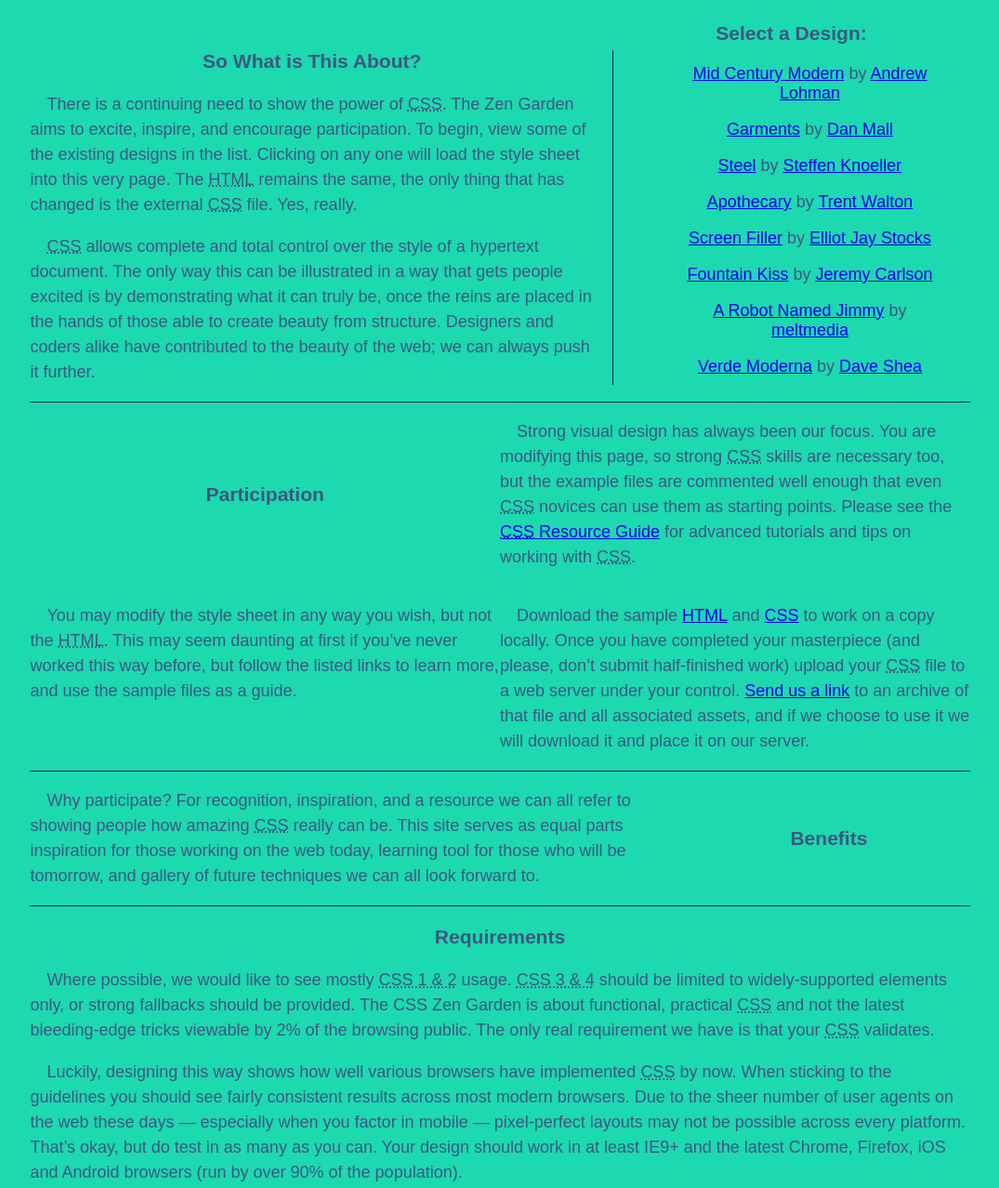
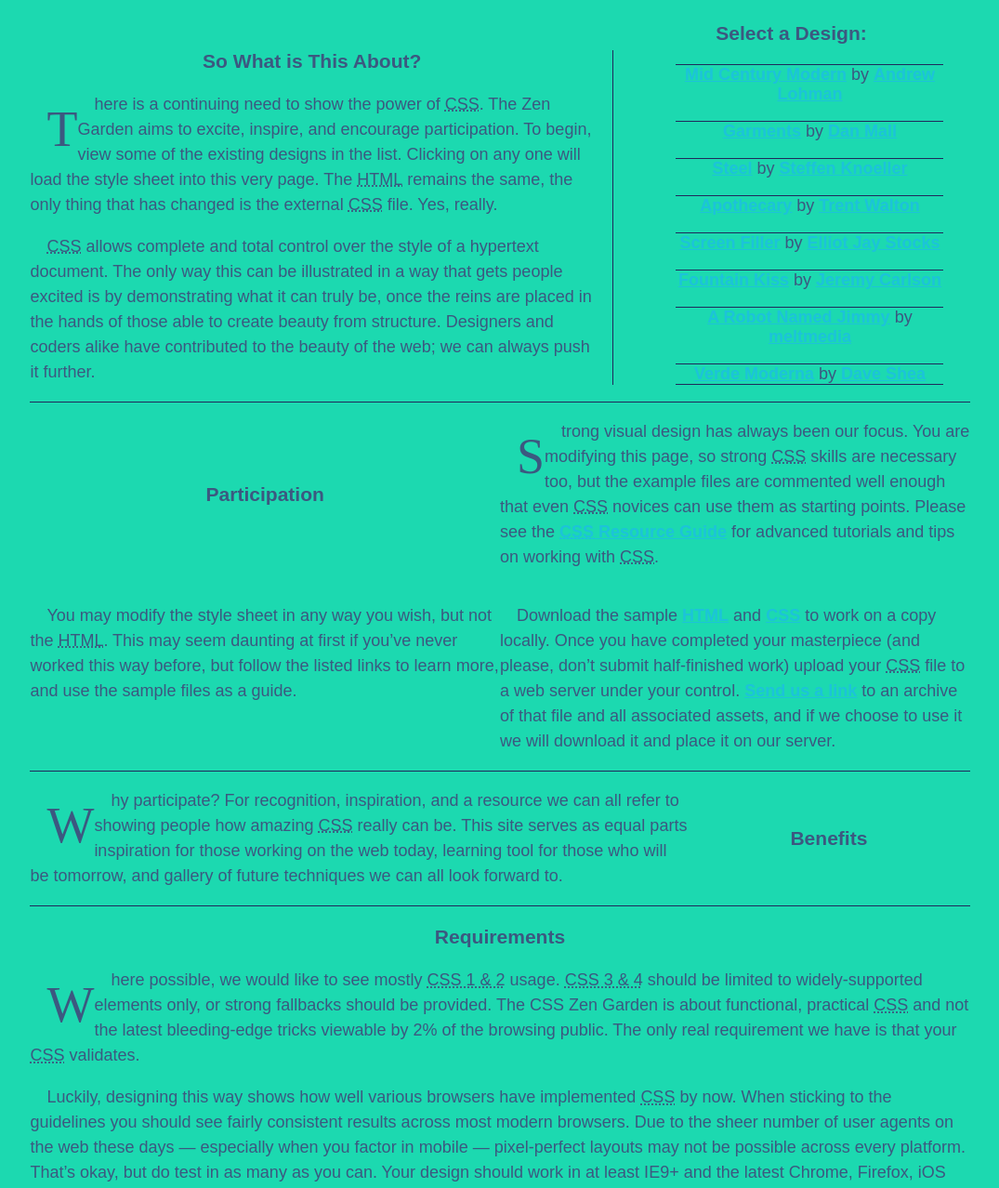
Before and after one commit to KennedyKDOD/desenvolve-introducao-web, a plain HTML site: page CSS-ZEN-GARDEN/index.html in a window 1280 px wide. Shown: the part 525-1803 px from the top of the page at 93% size, without its empty margins (102-1177 px from the left). Drawn offline with Linux system fonts and the light colour scheme.

Commit message:
Update style.css
Aula 16 - Pseudoclasses

```diff
--- a/CSS-ZEN-GARDEN/style.css
+++ b/CSS-ZEN-GARDEN/style.css
@@ -112,3 +112,33 @@ cor de destaque: #1CC3D9
     .participation h3{
         align-self: center;
     }
+
+
+
+
+       /* Aula 16 - Pseudoclasses */
+
+
+    a {color: #1CC3D9;
+    font-weight: bold;}
+
+    a:hover {
+        color: brown;
+    }
+
+    a:visited {font-weight: normal;}
+
+
+    .main p:first-of-type::first-letter {
+        font-size: 3em;
+        font-family: 'Times New Roman', Times, serif;
+        float: left;
+    }
+
+    .design-selection li{
+        border-top: #1f295c solid 1px;
+    }
+
+    .design-selection li:last-of-type {
+        border-bottom: #1f295c solid 1px ;
+    }
```
